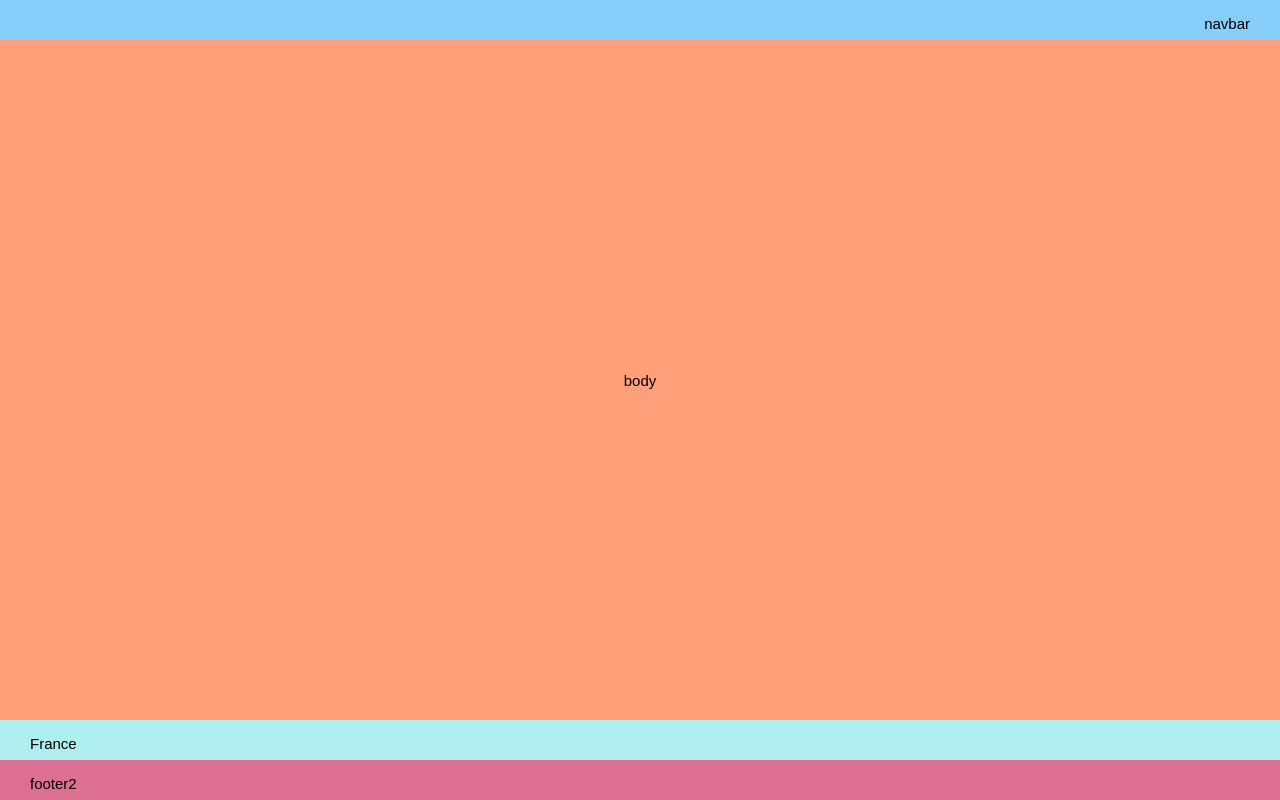
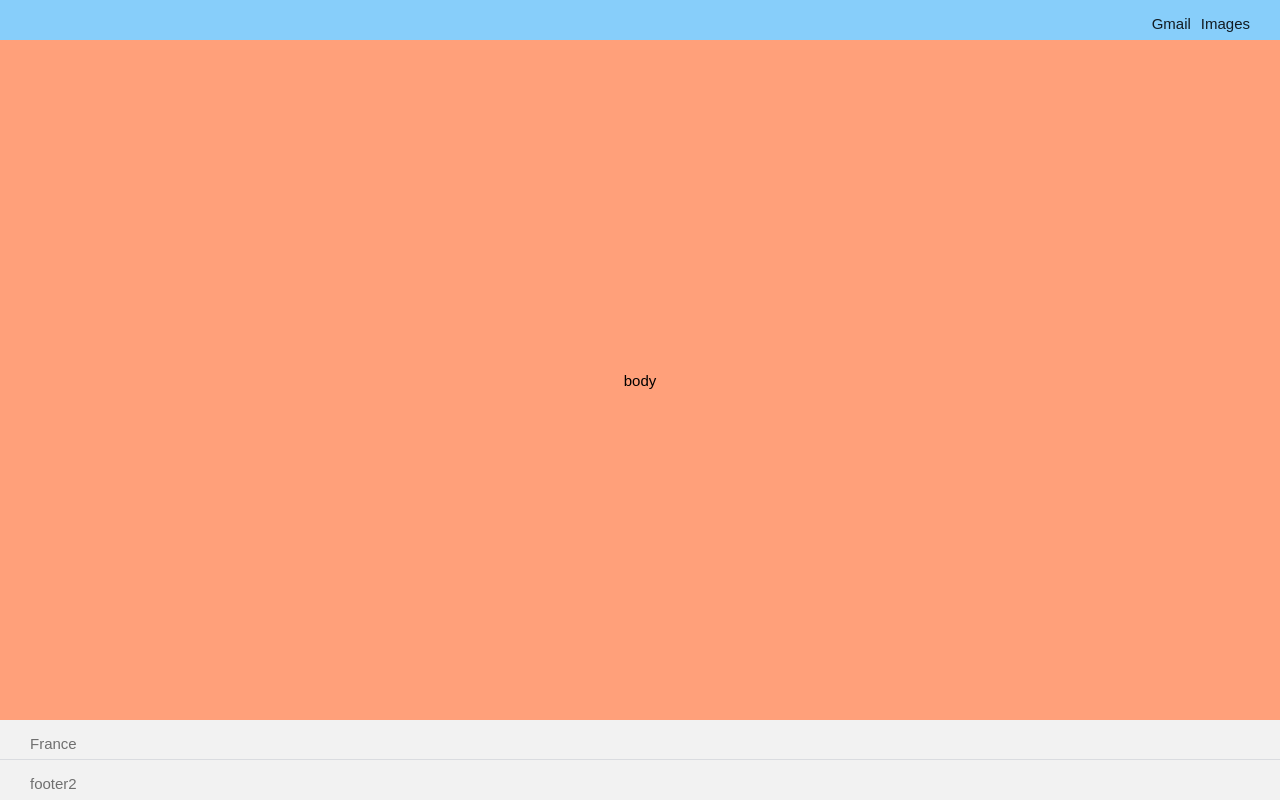
Before and after one commit to PierrickF/google-homepage, a plain HTML site: page index.html in a window 1280 px wide. Drawn offline with Linux system fonts and the light colour scheme.

Commit message:
Finalized footer1 color

```diff
--- a/index.html
+++ b/index.html
@@ -7,6 +7,19 @@
                 width: 100%;
                 margin: 0;
                 }
+
+            a+a {
+                margin-left: 10px;
+            }
+
+            a:link {
+                color: rgba(0, 0, 0, 0.87);
+                text-decoration: none;
+            }
+
+            a:hover {
+                text-decoration: underline;
+            }
 
             .navbar{
                 background: LightSkyBlue;
@@ -23,14 +36,19 @@
                 align-items: center;
                 }
             .footer1{
-                background: PaleTurquoise;
+                background: #f2f2f2;
+                color: rgba(0, 0, 0, 0.54);
+                border-bottom-color: #dadce0;
+                border-bottom-style: solid;
+                border-bottom-width: 1px;
                 display: flex;
                 flex-direction: row;
                 padding: 15px 30px;
                 }
 
             .footer2{
-                background: palevioletred;
+                background: #f2f2f2;
+                color: rgba(0, 0, 0, 0.54);
                 display: flex;
                 flex-direction: row;
                 padding: 15px 30px;
@@ -50,7 +68,10 @@
 
     <body>
         <div class="container">
-            <div class="navbar">navbar</div>
+            <div class="navbar">
+                <a href="#">Gmail</a>
+                <a href="#">Images</a>
+            </div>
             <div class="body">body</div>
             <div class="footer1">France</div>
             <div class="footer2">footer2</div>
```
